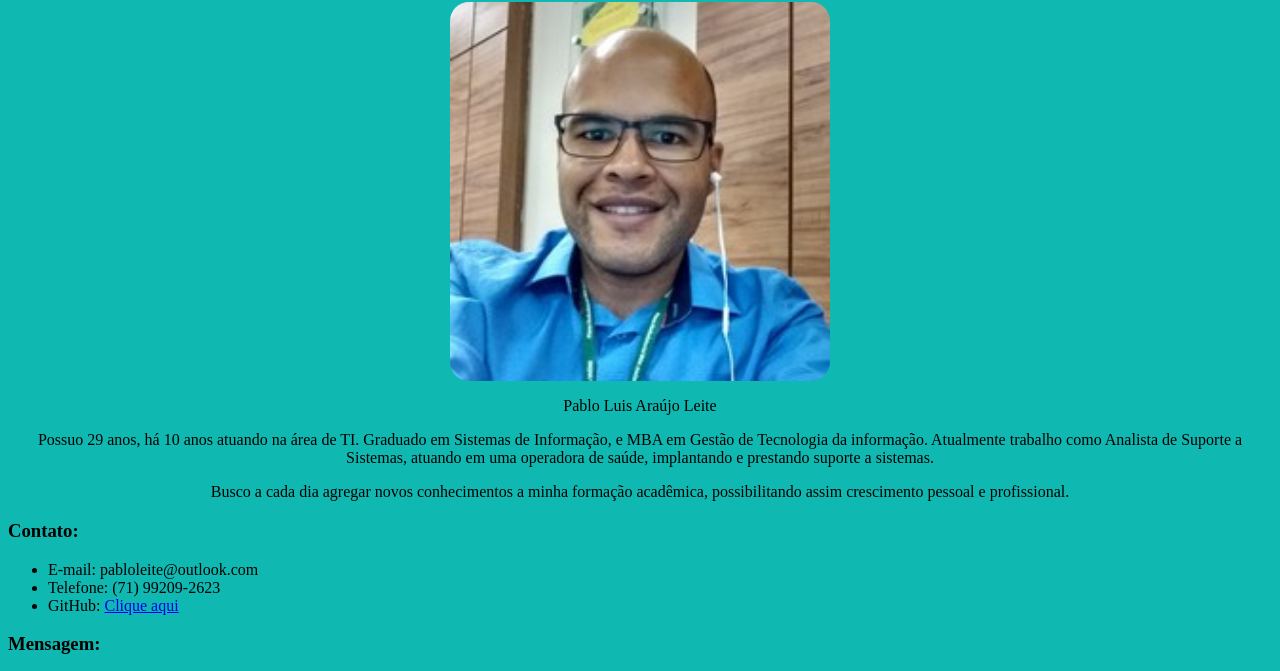
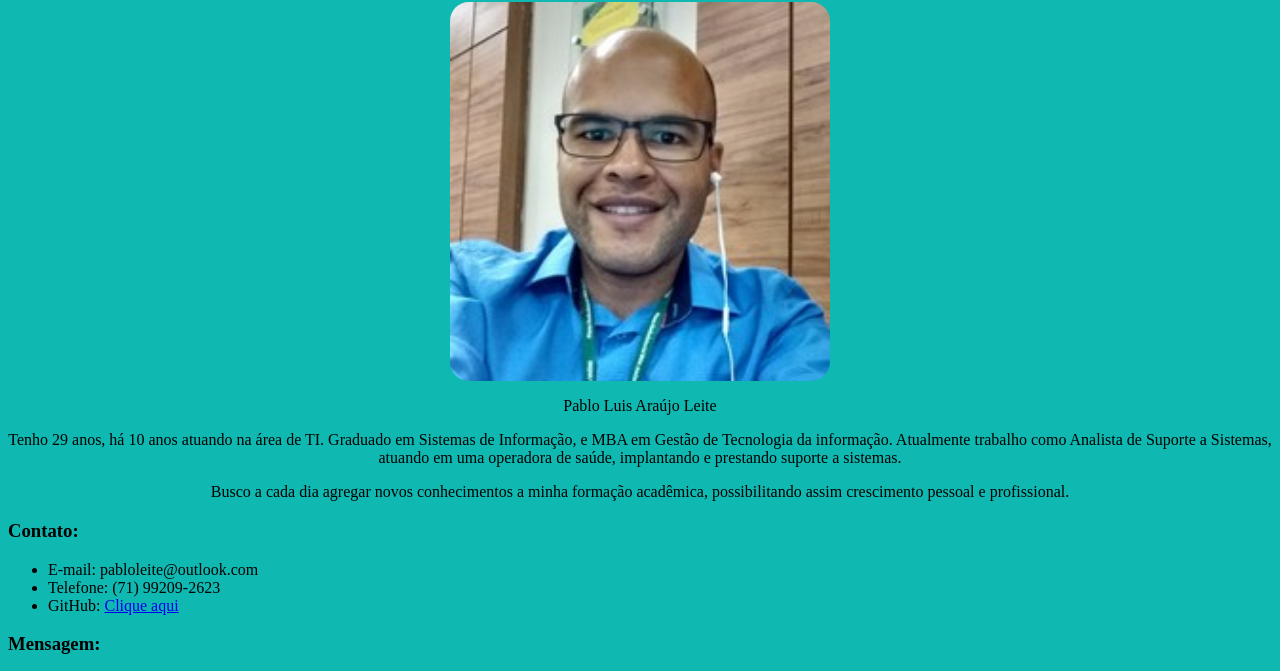
Before and after one commit to pabloleite88/perfil, a plain HTML site: page index.html in a window 1280 px wide. Shown: the part 78-749 px from the top of the page. Drawn offline with Linux system fonts and the light colour scheme.

Commit message:
25/07/2018

```diff
--- a/index.html
+++ b/index.html
@@ -34,7 +34,7 @@ https://www.favicon-generator.org/-->
     <section>
       <img class="img-centro img-circle" src="img\perfil.jpg" alt="Pablo Leite - Arquivo Pessoal">
       <p class="texto-centro">Pablo Luis Araújo Leite</p>
-      <p class="texto-centro">Possuo 29 anos, há 10 anos atuando na área de TI. Graduado em Sistemas de Informação,
+      <p class="texto-centro">Tenho 29 anos, há 10 anos atuando na área de TI. Graduado em Sistemas de Informação,
         e MBA em Gestão de Tecnologia da informação. Atualmente trabalho como Analista de Suporte a Sistemas,
         atuando em uma operadora de saúde, implantando e prestando suporte a sistemas.</p>
       <p class="texto-centro">Busco a cada dia agregar novos conhecimentos a minha formação acadêmica, possibilitando assim crescimento pessoal e profissional.</p>
```
